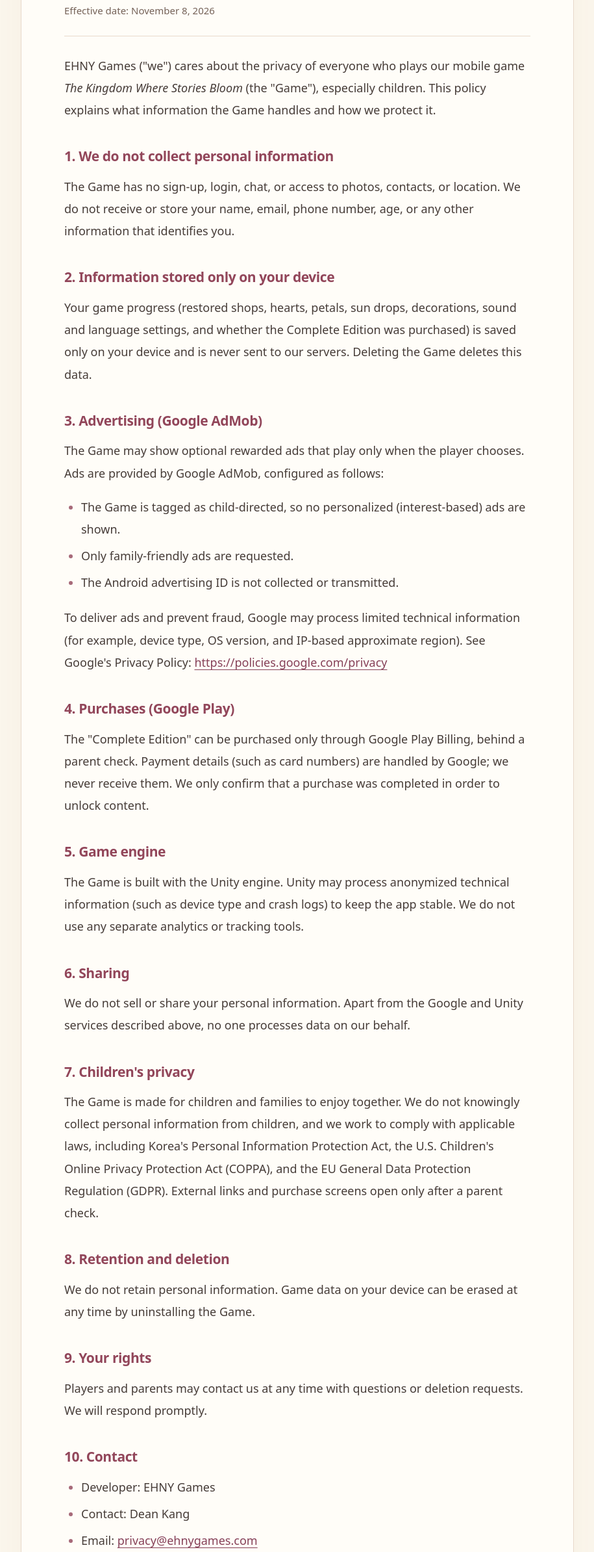
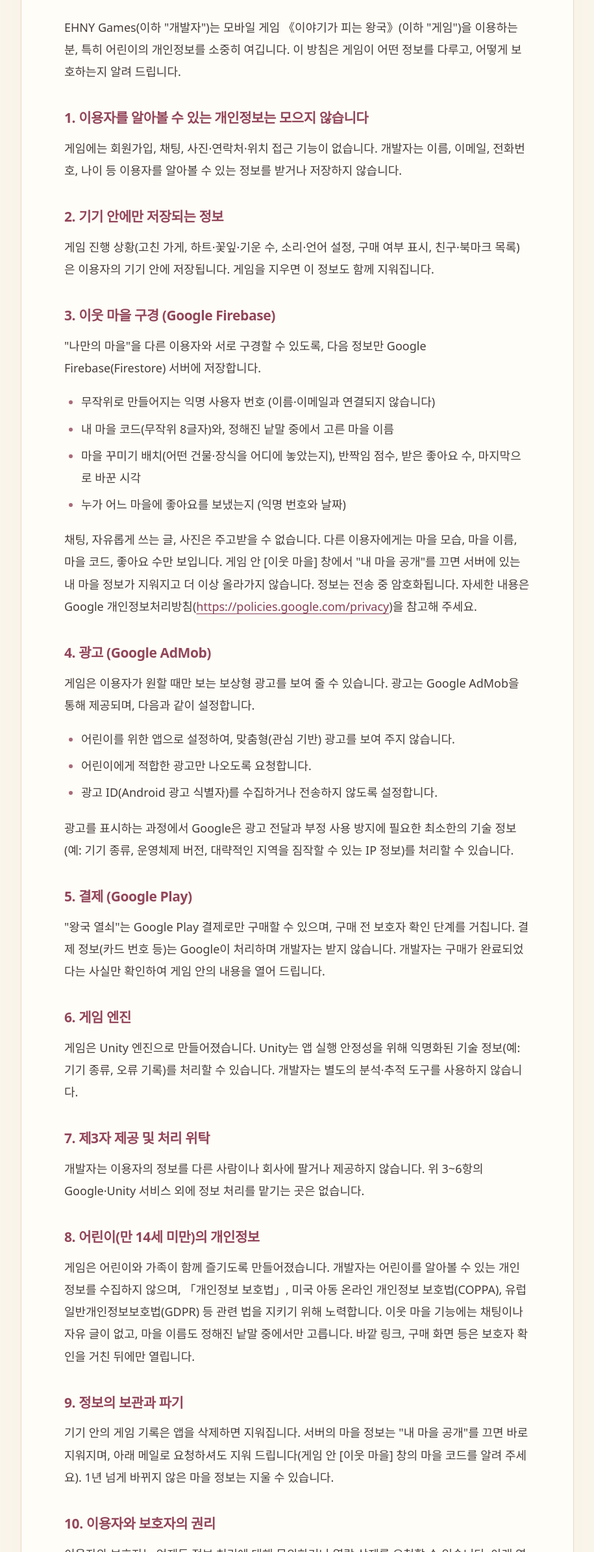
Before and after one commit to gbbc82/ehnygames-website, a plain HTML site: page privacy/stories-bloom/index.html in a window 1280 px wide. Shown: the part 412-2800 px from the top of the page at 65% size, without its empty margins (182-1097 px from the left). Drawn offline with Linux system fonts and the light colour scheme.

Commit message:
Update Stories Bloom privacy policy for Firebase neighbor villages and Kingdom Key

```diff
--- a/privacy/stories-bloom/index.html
+++ b/privacy/stories-bloom/index.html
@@ -32,117 +32,185 @@ footer{text-align:center;padding:30px 20px 38px;color:#7c665d;font-size:14px;let
 [hidden]{display:none!important}
 @media(max-width:480px){body{font-size:17px;line-height:1.85}.topbar{padding:12px 16px}main{padding:0 12px}article{border-radius:20px;padding:26px 22px}h2{font-size:19px;margin-top:30px}}
 @media print{body{background:white}.topbar{display:none}main{max-width:none;padding:0}article{box-shadow:none;border:0;padding:0}article::before{display:none}h2{break-after:avoid}footer{padding:20px}}
+
+/* Both complete language versions remain visible on the same page. */
+html{scroll-behavior:smooth}
+article+article{margin-top:32px}
+article{scroll-margin-top:20px}
+.languages a{display:inline-flex;align-items:center;justify-content:center;min-height:44px;padding:8px 13px;border-radius:24px;text-decoration:none;font-size:15px}
+.languages a[aria-current="location"]{background:#f0dfe0;color:#77364a;font-weight:700}
+.languages a:hover{background:#eee4d8}
+.policy-updated{margin-top:36px;margin-bottom:0;padding-top:22px;border-top:1px solid var(--line);font-size:15px;color:#756258}
+@media(prefers-reduced-motion:reduce){html{scroll-behavior:auto}}
 </style>
-<script>
-(function(){
-  var requested=new URLSearchParams(location.search).get('lang');
-  var lang=requested==='ko'||requested==='en'?requested:((navigator.language||'en').toLowerCase().indexOf('ko')===0?'ko':'en');
-  document.documentElement.lang=lang;
-  document.write('<style id="initial-language">article[lang="'+(lang==='ko'?'en':'ko')+'"]{display:none}</style>');
-})();
-</script>
+
 <script>(function(){var u=new URL(location.href);if(u.searchParams.has('v')){u.searchParams.delete('v');history.replaceState(null,'',u.pathname+u.search+u.hash);}})();</script></head>
 <body>
 <header class="topbar">
 <a href="/" style="margin-right:auto;align-self:center;font-size:15px;text-decoration:none">EHNY Games</a>
-<nav class="languages" aria-label="언어 / Language">
-<button type="button" lang="ko" data-lang="ko" aria-pressed="false">한국어</button>
-<span aria-hidden="true">|</span>
-<button type="button" lang="en" data-lang="en" aria-pressed="true">English</button>
-</nav>
+<nav class="languages" aria-label="언어 바로가기 / Language shortcuts"><a href="#policy-ko" lang="ko" data-lang="ko">한국어</a><span aria-hidden="true">|</span><a href="#policy-en" lang="en" data-lang="en">English</a></nav>
 </header>
 <main>
 <p style="font-size:14px"><a href="/privacy/">개인정보처리방침 / Privacy policies</a></p>
-<article lang="ko" aria-labelledby="title-ko">
+<article id="policy-ko" lang="ko" aria-labelledby="title-ko">
 <h1 id="title-ko">이야기가 피는 왕국 개인정보처리방침</h1>
-<p>시행일: 2026년 11월 8일</p>
+<p>시행일: 2026년 11월 9일</p>
 <p>EHNY Games(이하 &quot;개발자&quot;)는 모바일 게임 《이야기가 피는 왕국》(이하 &quot;게임&quot;)을 이용하는 분, 특히 어린이의 개인정보를 소중히 여깁니다. 이 방침은 게임이 어떤 정보를 다루고, 어떻게 보호하는지 알려 드립니다.</p>
-<h2>1. 개발자가 직접 모으는 개인정보는 없습니다</h2>
-<p>게임에는 회원가입, 로그인, 채팅, 사진·연락처·위치 접근 기능이 없습니다. 개발자는 이름, 이메일, 전화번호, 나이 등 이용자를 알아볼 수 있는 정보를 받거나 저장하지 않습니다.</p>
-<h2>2. 기기 안에만 저장되는 정보</h2>
-<p>게임 진행 상황(고친 가게, 하트·꽃잎·햇살 방울 수, 꾸미기 상태, 소리·언어 설정, 구매 여부 표시)은 이용자의 기기 안에만 저장되며 개발자의 서버로 보내지지 않습니다. 게임을 지우면 이 정보도 함께 지워집니다.</p>
-<h2>3. 광고 (Google AdMob)</h2>
+<section aria-labelledby="ko-section-1"><h2 id="ko-section-1"><strong>1. 이용자를 알아볼 수 있는 개인정보는 모으지 않습니다</strong></h2>
+<p>게임에는 회원가입, 채팅, 사진·연락처·위치 접근 기능이 없습니다. 개발자는 이름, 이메일, 전화번호, 나이 등 이용자를 알아볼 수 있는 정보를 받거나 저장하지 않습니다.</p>
+
+
+</section>
+<section aria-labelledby="ko-section-2"><h2 id="ko-section-2"><strong>2. 기기 안에만 저장되는 정보</strong></h2>
+<p>게임 진행 상황(고친 가게, 하트·꽃잎·기운 수, 소리·언어 설정, 구매 여부 표시, 친구·북마크 목록)은 이용자의 기기 안에 저장됩니다. 게임을 지우면 이 정보도 함께 지워집니다.</p>
+
+
+</section>
+<section aria-labelledby="ko-section-3"><h2 id="ko-section-3"><strong>3. 이웃 마을 구경 (Google Firebase)</strong></h2>
+<p>&quot;나만의 마을&quot;을 다른 이용자와 서로 구경할 수 있도록, 다음 정보만 Google Firebase(Firestore) 서버에 저장합니다.</p>
+<ul><li>무작위로 만들어지는 익명 사용자 번호 (이름·이메일과 연결되지 않습니다)</li>
+<li>내 마을 코드(무작위 8글자)와, 정해진 낱말 중에서 고른 마을 이름</li>
+<li>마을 꾸미기 배치(어떤 건물·장식을 어디에 놓았는지), 반짝임 점수, 받은 좋아요 수, 마지막으로 바꾼 시각</li>
+<li>누가 어느 마을에 좋아요를 보냈는지 (익명 번호와 날짜)</li></ul>
+<p>채팅, 자유롭게 쓰는 글, 사진은 주고받을 수 없습니다. 다른 이용자에게는 마을 모습, 마을 이름, 마을 코드, 좋아요 수만 보입니다. 게임 안 [이웃 마을] 창에서 &quot;내 마을 공개&quot;를 끄면 서버에 있는 내 마을 정보가 지워지고 더 이상 올라가지 않습니다. 정보는 전송 중 암호화됩니다. 자세한 내용은 Google 개인정보처리방침(<a href="https://policies.google.com/privacy">https://policies.google.com/privacy</a>)을 참고해 주세요.</p>
+</section>
+<section aria-labelledby="ko-section-4"><h2 id="ko-section-4"><strong>4. 광고 (Google AdMob)</strong></h2>
 <p>게임은 이용자가 원할 때만 보는 보상형 광고를 보여 줄 수 있습니다. 광고는 Google AdMob을 통해 제공되며, 다음과 같이 설정합니다.</p>
-<ul>
-<li>어린이를 위한 앱으로 설정하여, 맞춤형(관심 기반) 광고를 보여 주지 않습니다.</li>
+<ul><li>어린이를 위한 앱으로 설정하여, 맞춤형(관심 기반) 광고를 보여 주지 않습니다.</li>
 <li>어린이에게 적합한 광고만 나오도록 요청합니다.</li>
-<li>광고 ID(Android 광고 식별자)를 수집하거나 전송하지 않도록 설정합니다.</li>
-</ul>
-<p>광고를 표시하는 과정에서 Google은 광고 전달과 부정 사용 방지에 필요한 최소한의 기술 정보(예: 기기 종류, 운영체제 버전, 대략적인 지역을 짐작할 수 있는 IP 정보)를 처리할 수 있습니다. 자세한 내용은 Google 개인정보처리방침(<a href="https://policies.google.com/privacy">https://policies.google.com/privacy</a>)을 참고해 주세요.</p>
-<h2>4. 결제 (Google Play)</h2>
-<p>&quot;완전판&quot;은 Google Play 결제로만 구매할 수 있으며, 구매 전 보호자 확인 단계를 거칩니다. 결제 정보(카드 번호 등)는 Google이 처리하며 개발자는 받지 않습니다. 개발자는 구매가 완료되었다는 사실만 확인하여 게임 안의 내용을 열어 드립니다.</p>
-<h2>5. 게임 엔진</h2>
+<li>광고 ID(Android 광고 식별자)를 수집하거나 전송하지 않도록 설정합니다.</li></ul>
+<p>광고를 표시하는 과정에서 Google은 광고 전달과 부정 사용 방지에 필요한 최소한의 기술 정보(예: 기기 종류, 운영체제 버전, 대략적인 지역을 짐작할 수 있는 IP 정보)를 처리할 수 있습니다.</p>
+</section>
+<section aria-labelledby="ko-section-5"><h2 id="ko-section-5"><strong>5. 결제 (Google Play)</strong></h2>
+<p>&quot;왕국 열쇠&quot;는 Google Play 결제로만 구매할 수 있으며, 구매 전 보호자 확인 단계를 거칩니다. 결제 정보(카드 번호 등)는 Google이 처리하며 개발자는 받지 않습니다. 개발자는 구매가 완료되었다는 사실만 확인하여 게임 안의 내용을 열어 드립니다.</p>
+
+
+</section>
+<section aria-labelledby="ko-section-6"><h2 id="ko-section-6"><strong>6. 게임 엔진</strong></h2>
 <p>게임은 Unity 엔진으로 만들어졌습니다. Unity는 앱 실행 안정성을 위해 익명화된 기술 정보(예: 기기 종류, 오류 기록)를 처리할 수 있습니다. 개발자는 별도의 분석·추적 도구를 사용하지 않습니다.</p>
-<h2>6. 제3자 제공 및 처리 위탁</h2>
-<p>개발자는 이용자의 개인정보를 다른 사람이나 회사에 팔거나 제공하지 않습니다. 위 3~5항의 Google·Unity 서비스 외에 개인정보 처리를 맡기는 곳은 없습니다.</p>
-<h2>7. 어린이(만 14세 미만)의 개인정보</h2>
-<p>게임은 어린이와 가족이 함께 즐기도록 만들어졌습니다. 개발자는 어린이의 개인정보를 의도적으로 수집하지 않으며, 「개인정보 보호법」, 미국 아동 온라인 개인정보 보호법(COPPA), 유럽 일반개인정보보호법(GDPR) 등 관련 법을 지키기 위해 노력합니다. 바깥 링크, 구매 화면 등은 보호자 확인을 거친 뒤에만 열립니다.</p>
-<h2>8. 정보의 보관과 파기</h2>
-<p>개발자는 개인정보를 보관하지 않습니다. 기기 안의 게임 기록은 앱을 삭제하면 언제든 지울 수 있습니다.</p>
-<h2>9. 이용자와 보호자의 권리</h2>
-<p>이용자와 보호자는 언제든 개인정보 처리에 대해 문의하거나 삭제를 요청할 수 있습니다. 아래 연락처로 알려 주시면 지체 없이 답변드리겠습니다.</p>
-<h2>10. 개인정보 보호책임자 및 문의</h2>
-<ul>
-<li>개발자: EHNY Games</li>
+
+
+</section>
+<section aria-labelledby="ko-section-7"><h2 id="ko-section-7"><strong>7. 제3자 제공 및 처리 위탁</strong></h2>
+<p>개발자는 이용자의 정보를 다른 사람이나 회사에 팔거나 제공하지 않습니다. 위 3~6항의 Google·Unity 서비스 외에 정보 처리를 맡기는 곳은 없습니다.</p>
+
+
+</section>
+<section aria-labelledby="ko-section-8"><h2 id="ko-section-8"><strong>8. 어린이(만 14세 미만)의 개인정보</strong></h2>
+<p>게임은 어린이와 가족이 함께 즐기도록 만들어졌습니다. 개발자는 어린이를 알아볼 수 있는 개인정보를 수집하지 않으며, 「개인정보 보호법」, 미국 아동 온라인 개인정보 보호법(COPPA), 유럽 일반개인정보보호법(GDPR) 등 관련 법을 지키기 위해 노력합니다. 이웃 마을 기능에는 채팅이나 자유 글이 없고, 마을 이름도 정해진 낱말 중에서만 고릅니다. 바깥 링크, 구매 화면 등은 보호자 확인을 거친 뒤에만 열립니다.</p>
+
+
+</section>
+<section aria-labelledby="ko-section-9"><h2 id="ko-section-9"><strong>9. 정보의 보관과 파기</strong></h2>
+<p>기기 안의 게임 기록은 앱을 삭제하면 지워집니다. 서버의 마을 정보는 &quot;내 마을 공개&quot;를 끄면 바로 지워지며, 아래 메일로 요청하셔도 지워 드립니다(게임 안 [이웃 마을] 창의 마을 코드를 알려 주세요). 1년 넘게 바뀌지 않은 마을 정보는 지울 수 있습니다.</p>
+
+
+</section>
+<section aria-labelledby="ko-section-10"><h2 id="ko-section-10"><strong>10. 이용자와 보호자의 권리</strong></h2>
+<p>이용자와 보호자는 언제든 정보 처리에 대해 문의하거나 열람·삭제를 요청할 수 있습니다. 아래 연락처로 알려 주시면 지체 없이 답변드리겠습니다.</p>
+
+
+</section>
+<section aria-labelledby="ko-section-11"><h2 id="ko-section-11"><strong>11. 개인정보 보호책임자 및 문의</strong></h2>
+
+<ul><li>개발자: EHNY Games</li>
 <li>책임자: Dean Kang</li>
-<li>이메일: <a href="mailto:privacy@ehnygames.com">privacy@ehnygames.com</a></li>
-</ul>
-<h2>11. 방침의 변경</h2>
+<li>이메일: <a href="mailto:contact@ehnygames.com">contact@ehnygames.com</a></li></ul>
+
+</section>
+<section aria-labelledby="ko-section-12"><h2 id="ko-section-12"><strong>12. 방침의 변경</strong></h2>
 <p>이 방침이 바뀌면 이 페이지에 시행일과 함께 알려 드립니다.</p>
+
+
+</section>
+<p class="policy-updated">최종 수정일: 2026년 11월 9일</p>
 </article>
-<article lang="en" aria-labelledby="title-en">
+<article id="policy-en" lang="en" aria-labelledby="title-en">
 <h1 id="title-en">The Kingdom Where Stories Bloom — Privacy Policy</h1>
-<p>Effective date: November 8, 2026</p>
+<p>Effective date: November 9, 2026</p>
 <p>EHNY Games (&quot;we&quot;) cares about the privacy of everyone who plays our mobile game <em>The Kingdom Where Stories Bloom</em> (the &quot;Game&quot;), especially children. This policy explains what information the Game handles and how we protect it.</p>
-<h2>1. We do not collect personal information</h2>
-<p>The Game has no sign-up, login, chat, or access to photos, contacts, or location. We do not receive or store your name, email, phone number, age, or any other information that identifies you.</p>
-<h2>2. Information stored only on your device</h2>
-<p>Your game progress (restored shops, hearts, petals, sun drops, decorations, sound and language settings, and whether the Complete Edition was purchased) is saved only on your device and is never sent to our servers. Deleting the Game deletes this data.</p>
-<h2>3. Advertising (Google AdMob)</h2>
+<section aria-labelledby="en-section-1"><h2 id="en-section-1"><strong>1. We do not collect information that identifies you</strong></h2>
+<p>The Game has no sign-up, chat, or access to photos, contacts, or location. We do not receive or store your name, email, phone number, age, or any other information that identifies you.</p>
+
+
+</section>
+<section aria-labelledby="en-section-2"><h2 id="en-section-2"><strong>2. Information stored only on your device</strong></h2>
+<p>Your game progress (restored shops, hearts, petals, energy, sound and language settings, whether the Kingdom Key was purchased, and your friend and bookmark lists) is saved on your device. Deleting the Game deletes this data.</p>
+
+
+</section>
+<section aria-labelledby="en-section-3"><h2 id="en-section-3"><strong>3. Visiting neighbor villages (Google Firebase)</strong></h2>
+<p>So players can visit each other's &quot;My Village,&quot; the following is stored on Google Firebase (Firestore) servers:</p>
+<ul><li>A randomly generated anonymous user number (not linked to any name or email)</li>
+<li>Your village code (8 random characters) and a village name chosen from preset words</li>
+<li>Your village layout (which buildings and decorations are placed where), sparkle score, number of likes received, and last update time</li>
+<li>Which village received a like from which anonymous number, and on which day</li></ul>
+<p>There is no chat, free-form text, or photo sharing. Other players can see only the village layout, village name, village code, and like count. Turning off &quot;My village: Public&quot; in the Neighbor Villages window deletes your village from the server and stops future uploads. Data is encrypted in transit. See Google's Privacy Policy: <a href="https://policies.google.com/privacy">https://policies.google.com/privacy</a></p>
+</section>
+<section aria-labelledby="en-section-4"><h2 id="en-section-4"><strong>4. Advertising (Google AdMob)</strong></h2>
 <p>The Game may show optional rewarded ads that play only when the player chooses. Ads are provided by Google AdMob, configured as follows:</p>
-<ul>
-<li>The Game is tagged as child-directed, so no personalized (interest-based) ads are shown.</li>
+<ul><li>The Game is tagged as child-directed, so no personalized (interest-based) ads are shown.</li>
 <li>Only family-friendly ads are requested.</li>
-<li>The Android advertising ID is not collected or transmitted.</li>
-</ul>
-<p>To deliver ads and prevent fraud, Google may process limited technical information (for example, device type, OS version, and IP-based approximate region). See Google's Privacy Policy: <a href="https://policies.google.com/privacy">https://policies.google.com/privacy</a></p>
-<h2>4. Purchases (Google Play)</h2>
-<p>The &quot;Complete Edition&quot; can be purchased only through Google Play Billing, behind a parent check. Payment details (such as card numbers) are handled by Google; we never receive them. We only confirm that a purchase was completed in order to unlock content.</p>
-<h2>5. Game engine</h2>
+<li>The Android advertising ID is not collected or transmitted.</li></ul>
+<p>To deliver ads and prevent fraud, Google may process limited technical information (for example, device type, OS version, and IP-based approximate region).</p>
+</section>
+<section aria-labelledby="en-section-5"><h2 id="en-section-5"><strong>5. Purchases (Google Play)</strong></h2>
+<p>The &quot;Kingdom Key&quot; can be purchased only through Google Play Billing, behind a parent check. Payment details (such as card numbers) are handled by Google; we never receive them. We only confirm that a purchase was completed in order to unlock content.</p>
+
+
+</section>
+<section aria-labelledby="en-section-6"><h2 id="en-section-6"><strong>6. Game engine</strong></h2>
 <p>The Game is built with the Unity engine. Unity may process anonymized technical information (such as device type and crash logs) to keep the app stable. We do not use any separate analytics or tracking tools.</p>
-<h2>6. Sharing</h2>
-<p>We do not sell or share your personal information. Apart from the Google and Unity services described above, no one processes data on our behalf.</p>
-<h2>7. Children's privacy</h2>
-<p>The Game is made for children and families to enjoy together. We do not knowingly collect personal information from children, and we work to comply with applicable laws, including Korea's Personal Information Protection Act, the U.S. Children's Online Privacy Protection Act (COPPA), and the EU General Data Protection Regulation (GDPR). External links and purchase screens open only after a parent check.</p>
-<h2>8. Retention and deletion</h2>
-<p>We do not retain personal information. Game data on your device can be erased at any time by uninstalling the Game.</p>
-<h2>9. Your rights</h2>
-<p>Players and parents may contact us at any time with questions or deletion requests. We will respond promptly.</p>
-<h2>10. Contact</h2>
-<ul>
-<li>Developer: EHNY Games</li>
+
+
+</section>
+<section aria-labelledby="en-section-7"><h2 id="en-section-7"><strong>7. Sharing</strong></h2>
+<p>We do not sell or share your information. Apart from the Google and Unity services described above, no one processes data on our behalf.</p>
+
+
+</section>
+<section aria-labelledby="en-section-8"><h2 id="en-section-8"><strong>8. Children's privacy</strong></h2>
+<p>The Game is made for children and families to enjoy together. We do not collect personal information that identifies children, and we work to comply with applicable laws, including Korea's Personal Information Protection Act, the U.S. Children's Online Privacy Protection Act (COPPA), and the EU General Data Protection Regulation (GDPR). The neighbor feature has no chat or free-form text, and village names are chosen from preset words only. External links and purchase screens open only after a parent check.</p>
+
+
+</section>
+<section aria-labelledby="en-section-9"><h2 id="en-section-9"><strong>9. Retention and deletion</strong></h2>
+<p>Game data on your device is erased when you uninstall the Game. Village data on the server is deleted immediately when &quot;My village: Public&quot; is turned off, or on request by email (please include your village code from the Neighbor Villages window). Village data not updated for over a year may be deleted.</p>
+
+
+</section>
+<section aria-labelledby="en-section-10"><h2 id="en-section-10"><strong>10. Your rights</strong></h2>
+<p>Players and parents may contact us at any time with questions or requests to access or delete data. We will respond promptly.</p>
+
+
+</section>
+<section aria-labelledby="en-section-11"><h2 id="en-section-11"><strong>11. Contact</strong></h2>
+
+<ul><li>Developer: EHNY Games</li>
 <li>Contact: Dean Kang</li>
-<li>Email: <a href="mailto:privacy@ehnygames.com">privacy@ehnygames.com</a></li>
-</ul>
-<h2>11. Changes</h2>
+<li>Email: <a href="mailto:contact@ehnygames.com">contact@ehnygames.com</a></li></ul>
+
+</section>
+<section aria-labelledby="en-section-12"><h2 id="en-section-12"><strong>12. Changes</strong></h2>
 <p>If this policy changes, we will post the new version on this page with its effective date.</p>
+
+
+</section>
+<p class="policy-updated">Last updated: November 9, 2026</p>
 </article>
 </main>
 <footer>© 2026 EHNY Games</footer>
 <script>
 (function(){
-  var articles=document.querySelectorAll('article[lang]');
-  var buttons=document.querySelectorAll('button[data-lang]');
-  function selectLanguage(lang){
-    document.documentElement.lang=lang;
-    articles.forEach(function(article){article.hidden=article.lang!==lang;});
-    buttons.forEach(function(button){button.setAttribute('aria-pressed',String(button.dataset.lang===lang));});
-    document.title=document.getElementById('title-'+lang).textContent;
-    var initial=document.getElementById('initial-language');
-    if(initial)initial.remove();
-  }
-  buttons.forEach(function(button){button.addEventListener('click',function(){selectLanguage(button.dataset.lang);});});
-  selectLanguage(document.documentElement.lang);
+var links=document.querySelectorAll('.languages a[data-lang]');
+function mark(lang){document.documentElement.lang=lang;document.title=document.getElementById('title-'+lang).textContent;links.forEach(function(a){if(a.dataset.lang===lang)a.setAttribute('aria-current','location');else a.removeAttribute('aria-current');});}
+function fromHash(){return location.hash==='#policy-en'?'en':location.hash==='#policy-ko'?'ko':null;}
+links.forEach(function(a){a.addEventListener('click',function(){mark(a.dataset.lang);});});
+window.addEventListener('hashchange',function(){var lang=fromHash();if(lang)mark(lang);});
+var requested=new URLSearchParams(location.search).get('lang');
+var lang=fromHash()||(requested==='ko'||requested==='en'?requested:((navigator.language||'en').toLowerCase().startsWith('ko')?'ko':'en'));
+mark(lang);
+if(!location.hash&&lang==='en')document.getElementById('policy-en').scrollIntoView();
 })();
 </script>
 </body>
```
